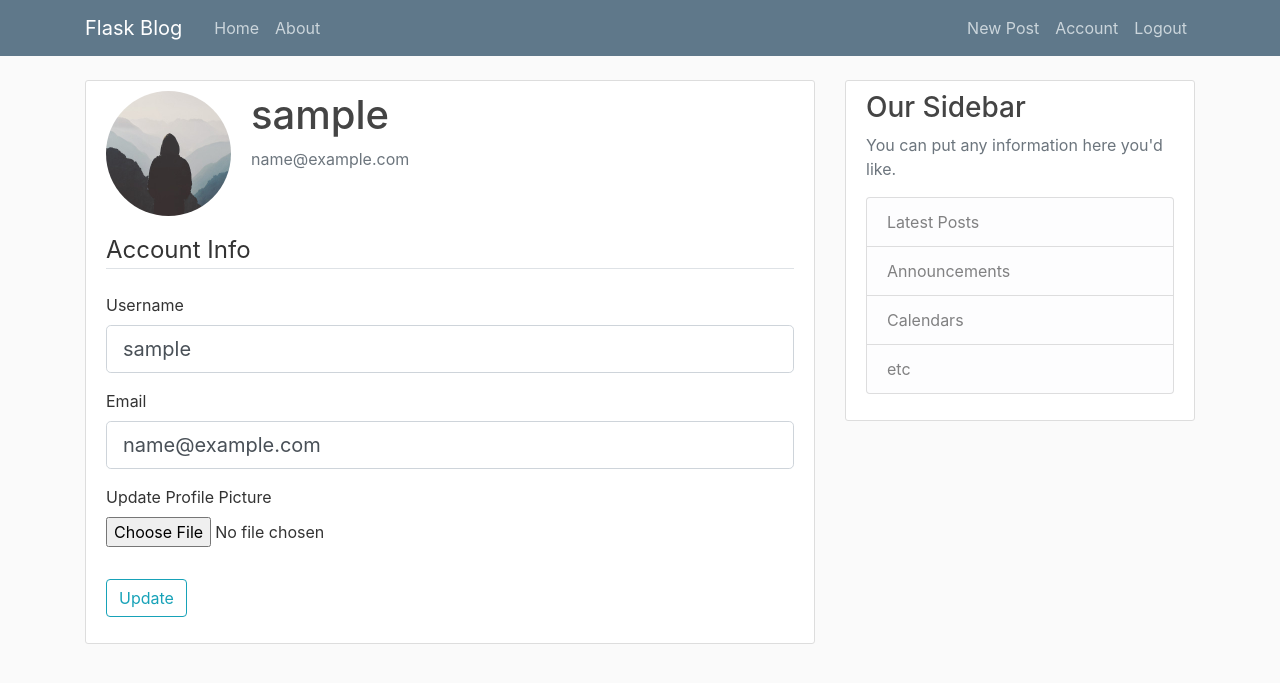
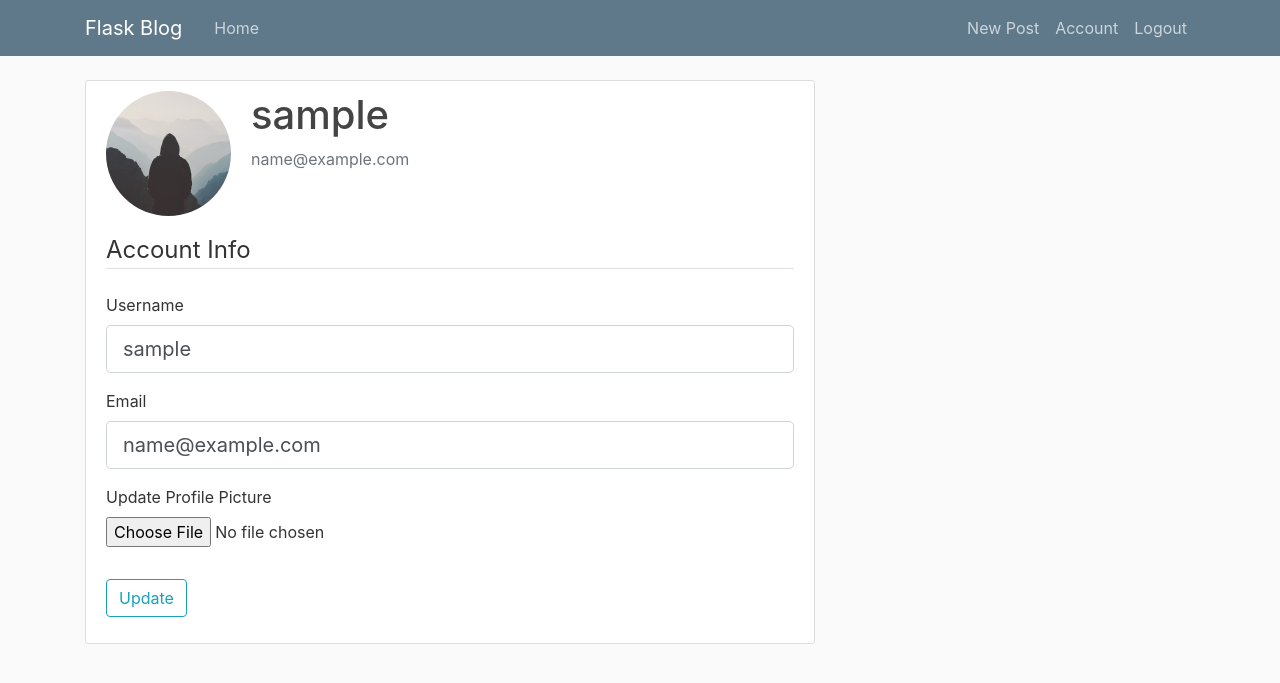
Before and after one commit to gadekarmd/Blog_WebApp, a Flask app: page /account in a window 1280 px wide. Shown: the top 683 px of the page. Run offline with Flask 2, Linux system fonts and the light colour scheme; the visitor is signed in with stand-in values (Sample User, id 1); data comes from the database, SQL or seed files in the repository; some libraries are stand-ins or nearby versions.

Commit message:
Final Web

```diff
--- a/flaskblog/templates/about.html
+++ /dev/null
@@ -1,4 +0,0 @@
-{% extends 'layout.html' %}
-{% block content %}
-    <h1>About Page</h1>
-{% endblock content%}
--- a/flaskblog/templates/layout.html
+++ b/flaskblog/templates/layout.html
@@ -27,7 +27,6 @@
           <div class="collapse navbar-collapse" id="navbarToggle">
             <div class="navbar-nav mr-auto">
               <a class="nav-item nav-link" href="/">Home</a>
-              <a class="nav-item nav-link" href="/about">About</a>
             </div>
             <!-- Navbar Right Side -->
             <div class="navbar-nav">
@@ -58,19 +57,6 @@
           {% endwith %}
           {% block content %}{% endblock %}
         </div>
-        <div class="col-md-4">
-          <div class="content-section">
-            <h3>Our Sidebar</h3>
-            <p class='text-muted'>You can put any information here you'd like.
-              <ul class="list-group">
-                <li class="list-group-item list-group-item-light">Latest Posts</li>
-                <li class="list-group-item list-group-item-light">Announcements</li>
-                <li class="list-group-item list-group-item-light">Calendars</li>
-                <li class="list-group-item list-group-item-light">etc</li>
-              </ul>
-            </p>
-          </div>
-        </div>
       </div>
     </main>
 
```
